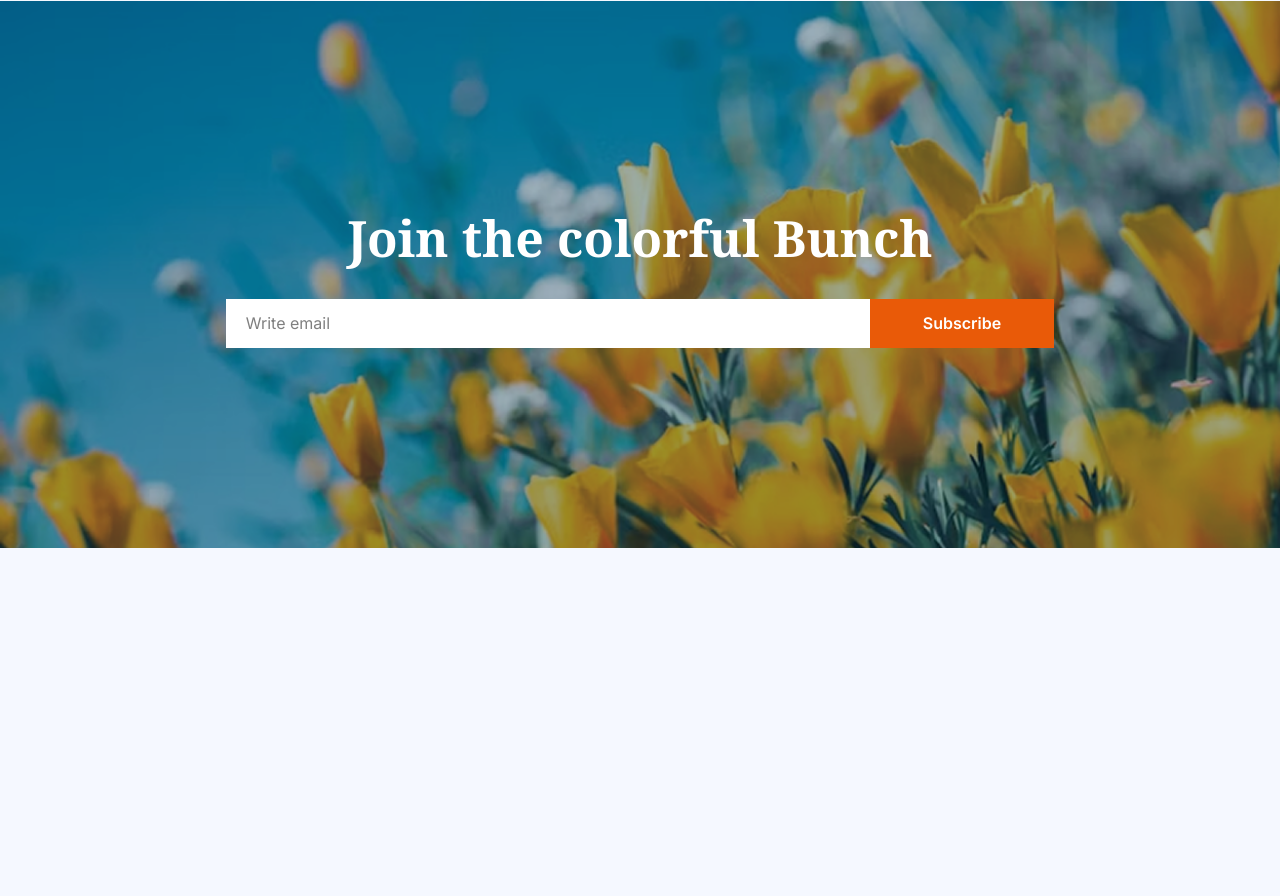
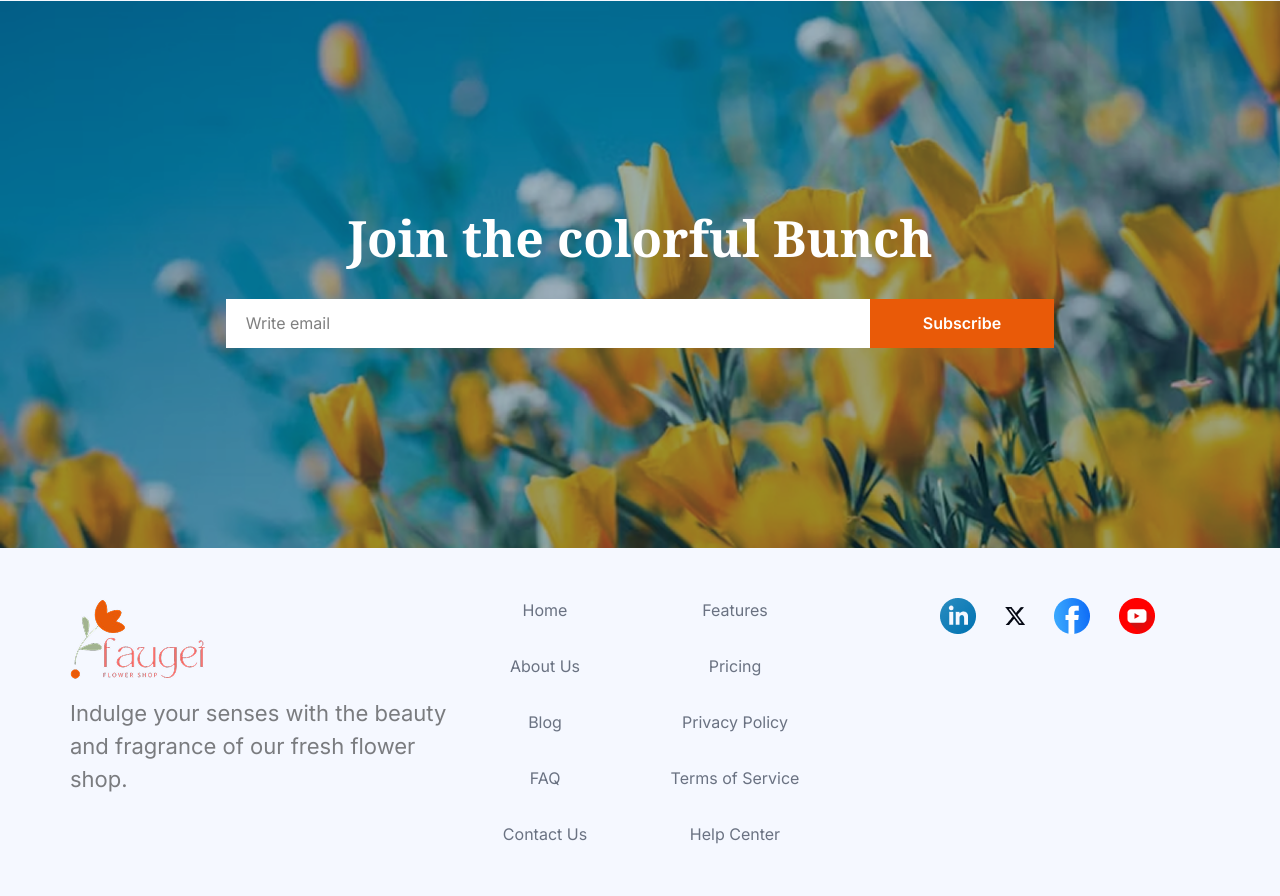
Before and after one commit to MD-ELIUS/ph-assignment-02, a plain HTML site: page index.html in a window 1280 px wide. Shown: the part 2885-3781 px from the top of the page. Before the commit the page ends 3433 px from the top, so only its background shows below. Drawn offline with nearby package versions, Linux system fonts and the light colour scheme.

Commit message:
footer section added

```diff
--- a/index.html
+++ b/index.html
@@ -148,6 +148,39 @@
         </form>
       </section>
 
+      <!-- Footer Section -->
+       <footer class="footer-section inter-normal py-[50px]">
+           <div class="footer-container container grid grid-cols-6 justify-center">
+            <div class="col-span-2">
+                <img src="images/logo.png" alt="">
+                <p class="text-[22px] text-desc-color mt-[16px]">Indulge your senses with the beauty and fragrance of our fresh flower shop. </p>
+            </div>
+            <div class="text-center text-gray-500">
+                <ul>
+                    <li class="mb-[32px]"><a href="">Home</a></li>
+                    <li class="mb-[32px]"><a href="">About Us</a></li>
+                    <li class="mb-[32px]"><a href="">Blog</a></li>
+                    <li class="mb-[32px]"><a href="">FAQ</a></li>
+                    <li><a href="">Contact Us</a></li>
+                </ul>
+            </div>
+            <div class="text-center text-gray-500">
+                <ul>
+                    <li class="mb-[32px]"><a href="">Features</a></li>
+                    <li class="mb-[32px]"><a href="">Pricing</a></li>
+                    <li class="mb-[32px]"><a href="">Privacy Policy</a></li>
+                    <li class="mb-[32px]"><a href="">Terms of Service</a></li>
+                    <li><a href="">Help Center</a></li>
+                </ul>
+            </div>
+            <div class="col-span-2 ml-[110px]">
+                <img class="inline-block mr-[24px]" src="images/icon-linkedin.png" alt="">
+                <img class="inline-block mr-[24px]" src="images/icon-twitter.png" alt="">
+                <img class="inline-block mr-[24px]" src="images/icon-facebook.png" alt="">
+                <img class="inline-block mr-[24px]" src="images/icon-youtube.png" alt="">
+            </div>
+           </div>
+       </footer>
 
 </body>
 </html>
```
